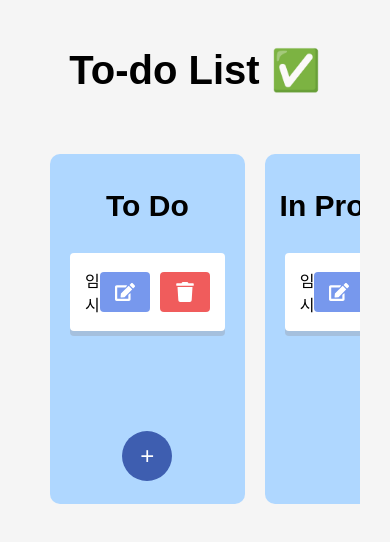
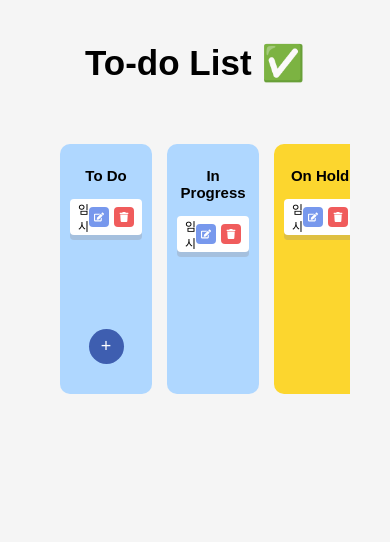
Before and after one commit to strongsongky/Kanban-board, a React (Vite) app: page / in a window 390 px wide. Shown: the top 542 px of the page. Built offline with nearby package versions, Linux system fonts and the light colour scheme.

Commit message:
design: Applied responsive design

```diff
--- a/src/App.css
+++ b/src/App.css
@@ -6,7 +6,7 @@ body {
 }
 
 #root {
-  padding: 50px;
+  padding: 60px;
   padding-top: 20px;
 }
 
@@ -18,7 +18,7 @@ body {
 
 .kanban-title {
   text-align: center;
-  font-size: 40px;
+  font-size: 35px;
   font-weight: bolder;
   margin-bottom: 40px;
 }
@@ -36,7 +36,7 @@ body {
   width: 23%;
   padding: 10px;
   box-sizing: border-box;
-  margin-right: 20px;
+  margin-right: 15px;
   min-height: 350px;
 }
 
@@ -45,7 +45,7 @@ body {
 }
 
 .kanban-column h2 {
-  font-size: 30px;
+  font-size: 25px;
   text-align: center;
   margin-bottom: 30px;
 }
@@ -53,8 +53,7 @@ body {
 .kanban-card {
   background-color: #fff;
   border-radius: 4px;
-  padding: 15px; /* Adjusted padding */
-  margin-bottom: 10px;
+  padding: 10px;
   margin: 0px 10px 10px;
   box-shadow: 0 5px 0 rgba(137, 126, 126, 0.25);
   display: flex;
@@ -64,7 +63,7 @@ body {
 
 .card-buttons {
   display: flex;
-  gap: 10px;
+  gap: 5px;
 }
 
 .edit-button,
@@ -72,13 +71,13 @@ body {
   color: white;
   border: none;
   border-radius: 4px;
-  padding: 5px 15px;
+  padding: 5px 10px;
   cursor: pointer;
   display: flex;
   align-items: center;
   justify-content: center;
-  font-size: 20px;
-  height: 40px;
+  font-size: 15px;
+  height: 35px;
 }
 
 .edit-button {
@@ -90,6 +89,7 @@ body {
 }
 
 .kanban-column.to-do {
+  position: relative;
   background-color: #afd7ff;
 }
 
@@ -113,18 +113,19 @@ body {
 }
 
 .add-task-button {
+  position: absolute;
   display: flex;
   justify-content: center;
   align-items: center;
-  width: 50px;
-  height: 50px;
+  width: 60px;
+  height: 60px;
   background-color: #3e5eb0;
   border-radius: 50%;
   color: white;
-  font-size: 24px;
+  font-size: 40px;
   cursor: pointer;
   text-align: center;
-  margin-top: 90px;
+  bottom: 30px;
 }
 
 .add-task input {
@@ -132,14 +133,68 @@ body {
   padding: 5px;
 }
 
-@media (max-width: 1200px) {
+@media (max-width: 1200px) and (min-width: 601px) {
   .kanban-column {
-    width: 45%;
+    width: 30%;
+    margin-bottom: 15px;
+    min-height: 300px;
+  }
+
+  .kanban-card {
+    margin: 5px 0;
+    padding: 8px;
+    height: 24px;
+    font-size: 14px;
+  }
+
+  .kanban-column h2 {
+    font-size: 20px;
+    margin-bottom: 25px;
+  }
+
+  .edit-button,
+  .delete-button {
+    padding: 4px 8px;
+    font-size: 12px;
+    height: 25px;
+  }
+
+  .add-task-button {
+    width: 50px;
+    height: 50px;
+    font-size: 30px;
   }
 }
 
-@media (max-width: 768px) {
+@media (max-width: 600px) {
   .kanban-column {
     width: 100%;
+    margin-bottom: 20px;
+    min-height: 250px;
+  }
+
+  .kanban-card {
+    margin: 5px 0;
+    padding: 8px;
+    height: 20px;
+    font-size: 12px;
+  }
+
+  .kanban-column h2 {
+    font-size: 15px;
+    margin-bottom: 15px;
+  }
+
+  .edit-button,
+  .delete-button {
+    padding: 3px 5px;
+    font-size: 10px;
+    height: 20px;
+  }
+
+  .add-task-button {
+    width: 35px;
+    height: 35px;
+    font-size: 18px;
   }
 }
```
